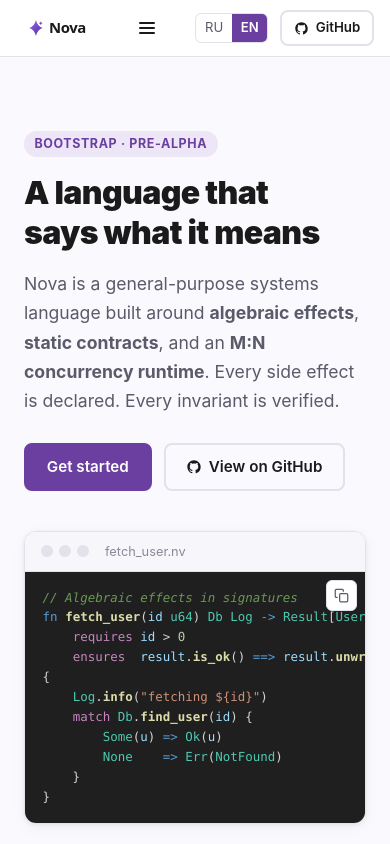
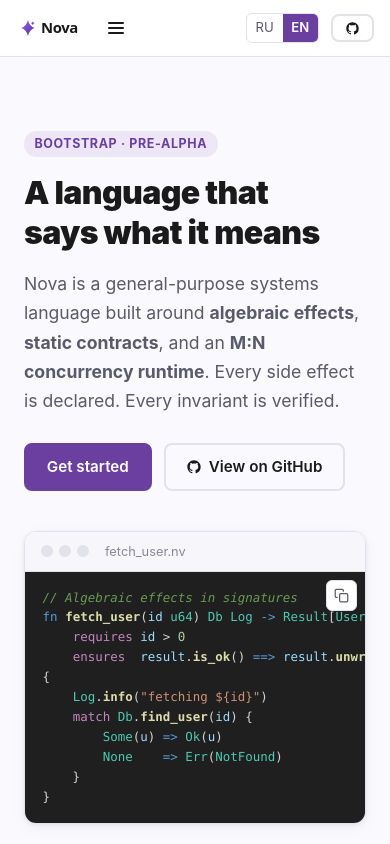
Before and after one commit to nv-lang/www.nv-lang.ru, an Astro site in the folder site/: page / in a window 390 px wide. Shown: the top 844 px of the page. Built offline with nearby package versions, Linux system fonts and the light colour scheme; Astro itself is replaced by a stand-in of ours.

Commit message:
sync: mirror nv-lang/www@unknown

```diff
--- a/site/src/components/Header.astro
+++ b/site/src/components/Header.astro
@@ -57,7 +57,7 @@ const items = ['home', 'install', 'doc', 'spec', 'blog', 'search'] as const;
         aria-label="GitHub"
       >
         <svg width="15" height="15" viewBox="0 0 24 24" fill="currentColor"><path d="M12 2C6.477 2 2 6.484 2 12.017c0 4.425 2.865 8.18 6.839 9.504.5.092.682-.217.682-.483 0-.237-.008-.868-.013-1.703-2.782.605-3.369-1.343-3.369-1.343-.454-1.158-1.11-1.466-1.11-1.466-.908-.62.069-.608.069-.608 1.003.07 1.531 1.032 1.531 1.032.892 1.53 2.341 1.088 2.91.832.092-.647.35-1.088.636-1.338-2.22-.253-4.555-1.113-4.555-4.951 0-1.093.39-1.988 1.029-2.688-.103-.253-.446-1.272.098-2.65 0 0 .84-.27 2.75 1.026A9.564 9.564 0 0112 6.844c.85.004 1.705.115 2.504.337 1.909-1.296 2.747-1.027 2.747-1.027.546 1.379.202 2.398.1 2.651.64.7 1.028 1.595 1.028 2.688 0 3.848-2.339 4.695-4.566 4.943.359.309.678.92.678 1.855 0 1.338-.012 2.419-.012 2.747 0 .268.18.58.688.482A10.019 10.019 0 0022 12.017C22 6.484 17.522 2 12 2z"/></svg>
-        GitHub
+        <span class="gh-label">GitHub</span>
       </a>
     </div>
   </div>
--- a/site/src/styles/global.css
+++ b/site/src/styles/global.css
@@ -233,6 +233,9 @@ h1[id], h2[id], h3[id], h4[id], h5[id], h6[id] { scroll-margin-top: 72px; }
   }
   .site-nav.open { display: flex; }
   .site-nav a { font-size: 1rem; padding: 0.5rem 0.75rem; }
+  /* узкая шапка: меньше зазор/поля, кнопка GitHub — только иконка */
+  .site-header__inner { gap: 0.6rem; padding-inline: 1rem; }
+  .gh-label { display: none; }
 }
 
 /* ── Footer ─────────────────────────────────────────────────────────────── */
```
